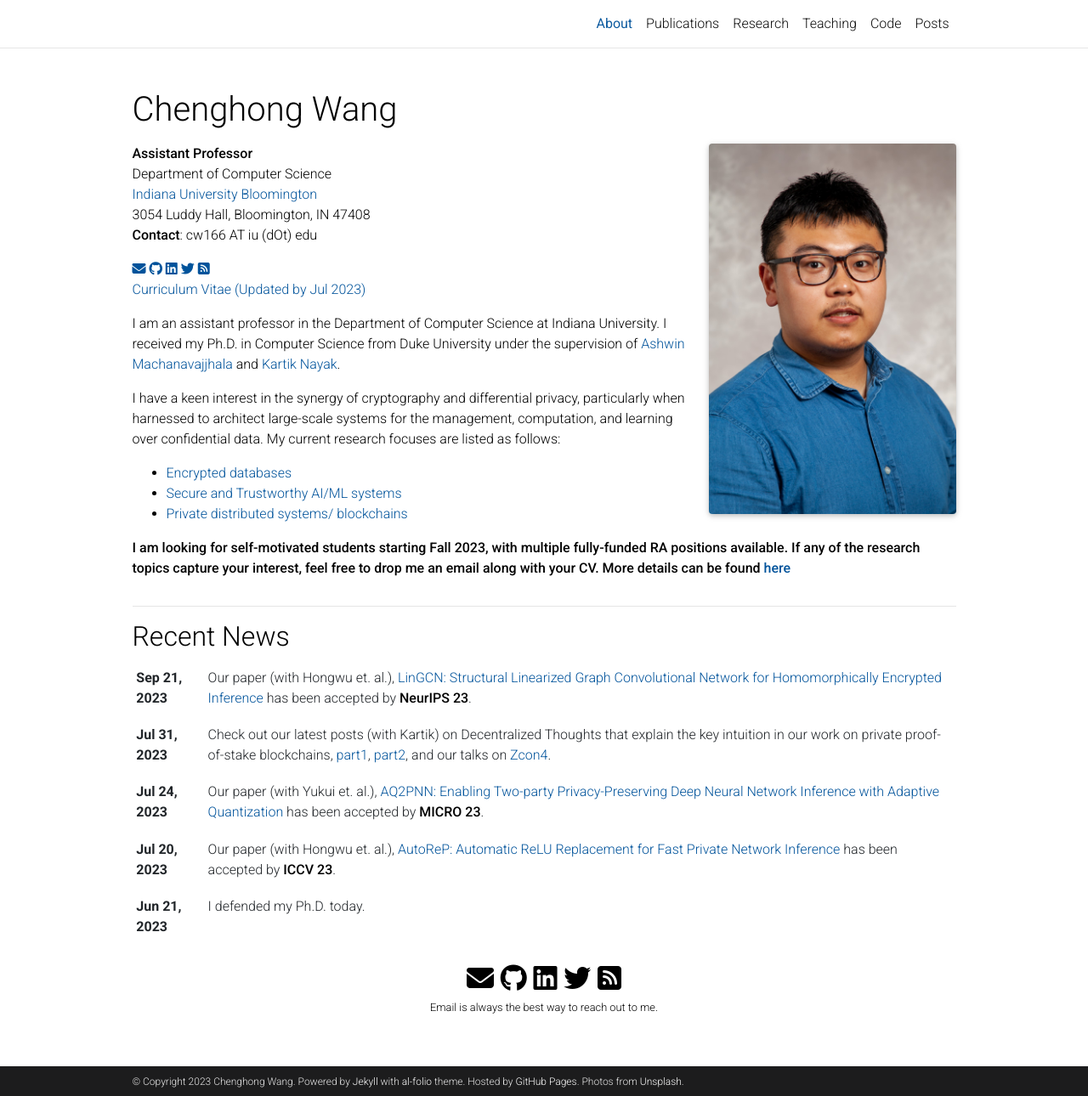
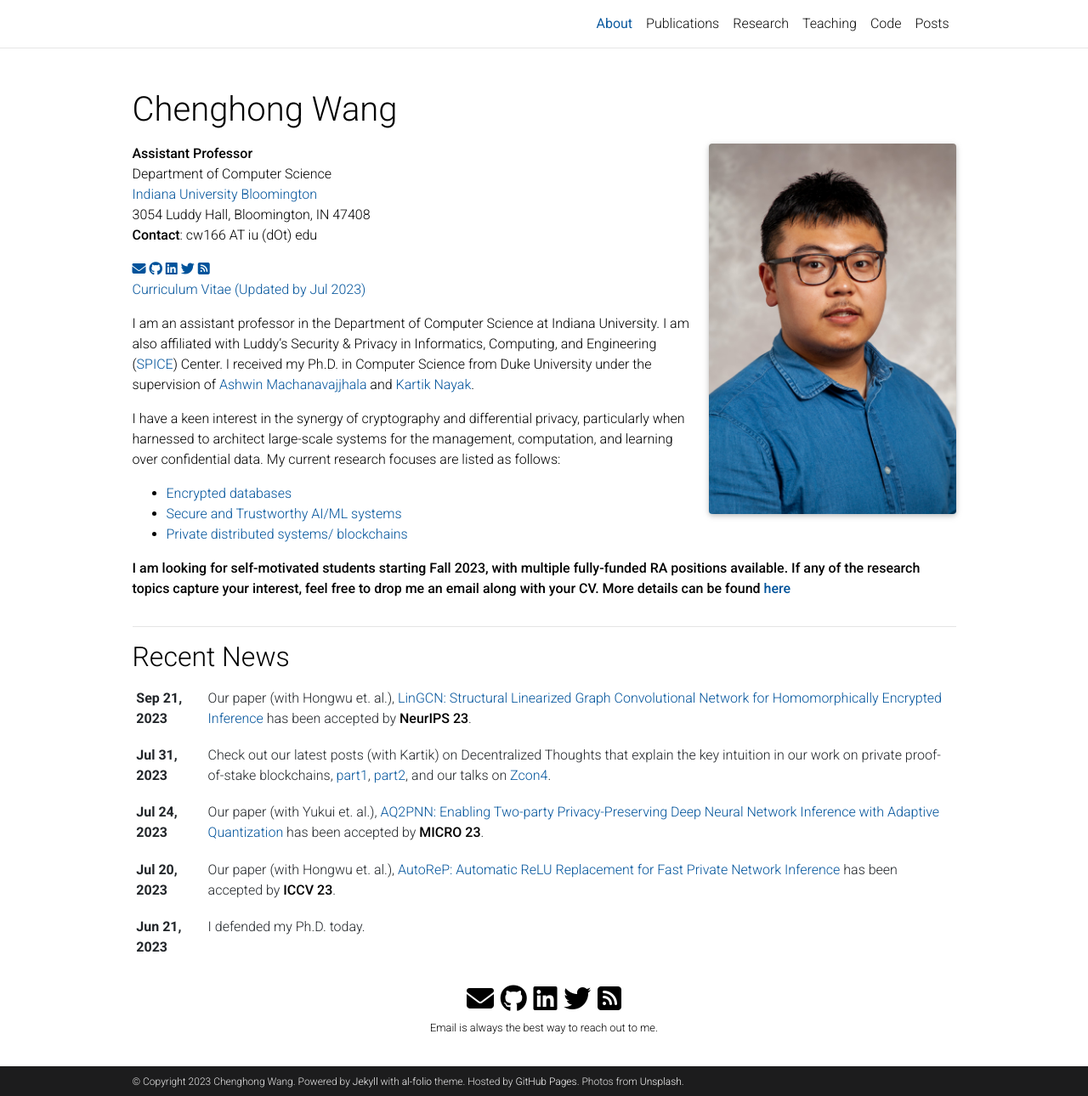
Before and after one commit to lovingmage/lovingmage.github.io, a Jekyll site: the page built from _pages/about.md, in a window 1280 px wide and 1290 px high. Shown: the whole window at 85% size. Built offline with Jekyll 4.4.1, drawn with Linux system fonts in a browser that asks for light colours; full-size pictures stand in for the smaller copies a plugin makes; comment, search, counter and statistics services are not loaded; a style sheet for code colours, icons or effects is not loaded.

Commit message:
Update about.md

```diff
--- a/_pages/about.md
+++ b/_pages/about.md
@@ -30,7 +30,7 @@ Department of Computer Science\
 
 <b></b>
 
-I am an assistant professor in the Department of Computer Science at Indiana University. I received my Ph.D. in Computer Science from Duke University under the supervision of [Ashwin Machanavajjhala](https://users.cs.duke.edu/~ashwin/) and [Kartik Nayak](https://users.cs.duke.edu/~kartik/).
+I am an assistant professor in the Department of Computer Science at Indiana University. I am also affiliated with Luddy’s Security & Privacy in Informatics, Computing, and Engineering ([SPICE](https://spice.luddy.indiana.edu/)) Center. I received my Ph.D. in Computer Science from Duke University under the supervision of [Ashwin Machanavajjhala](https://users.cs.duke.edu/~ashwin/) and [Kartik Nayak](https://users.cs.duke.edu/~kartik/).
 
 
 I have a keen interest in the synergy of cryptography and differential privacy, particularly when harnessed to architect large-scale systems for the management, computation, and learning over confidential data. My current research focuses are listed as follows:
```
